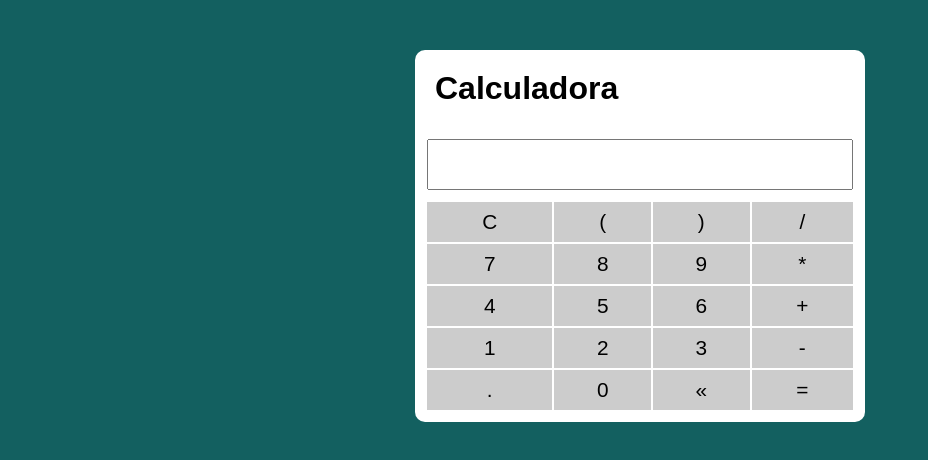
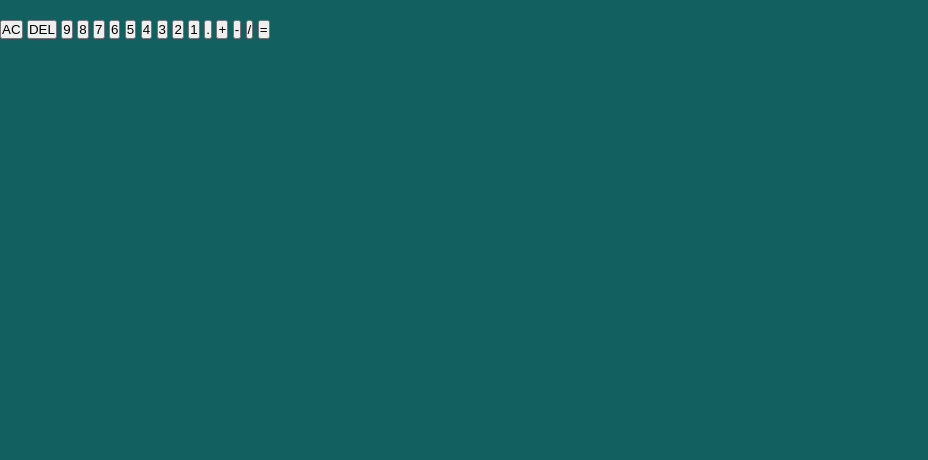
Before and after one commit to Werbeth91/calculadora-js, a plain HTML site: page index.html in a window 1280 px wide. Shown: the whole page, without its empty margins (0-928 px from the left). Drawn offline with Linux system fonts and the light colour scheme.

Commit message:
refator: melhoria no código html

```diff
--- a/index.html
+++ b/index.html
@@ -4,50 +4,34 @@
     <meta charset="UTF-8" />
     <meta http-equiv="X-UA-Compatible" content="IE=edge" />
     <meta name="viewport" content="width=device-width, initial-scale=1.0" />
+    <link rel="preconnect" href="https://fonts.googleapis.com">
+<link rel="preconnect" href="https://fonts.gstatic.com" crossorigin>
+<link href="https://fonts.googleapis.com/css2?family=Montserrat&display=swap" rel="stylesheet">
     <link rel="stylesheet" href="style.css" />
     <title>Calculadora</title>
   </head>
   <body>
-    <section class="container">
-      <h1>Calculadora</h1>
-      <table class="calculadora">
-        <tr>
-          <td colspan="4"><input type="text" class="display" /></td>
-        </tr>
-        <tbody>
-          <tr>
-            <td><button class="tecla btn-limpar">C</button></td>
-            <td><button class="tecla btn-num">(</button></td>
-            <td><button class="tecla btn-num">)</button></td>
-            <td><button class="tecla btn-num">/</button></td>
-          </tr>
-          <tr>
-            <td><button class="tecla btn-num">7</button></td>
-            <td><button class="tecla btn-num">8</button></td>
-            <td><button class="tecla btn-num">9</button></td>
-            <td><button class="tecla btn-num">*</button></td>
-          </tr>
-          <tr>
-            <td><button class="tecla btn-num">4</button></td>
-            <td><button class="tecla btn-num">5</button></td>
-            <td><button class="tecla btn-num">6</button></td>
-            <td><button class="tecla btn-num">+</button></td>
-          </tr>
-          <tr>
-            <td><button class="tecla btn-num">1</button></td>
-            <td><button class="tecla btn-num">2</button></td>
-            <td><button class="tecla btn-num">3</button></td>
-            <td><button class="tecla btn-num">-</button></td>
-          </tr>
-          <tr>
-            <td><button class="tecla btn-num">.</button></td>
-            <td><button class="tecla btn-num">0</button></td>
-            <td><button class="tecla btn-delete">&laquo;</button></td>
-            <td><button class="tecla btn-igual">=</button></td>
-          </tr>
-        </tbody>
-      </table>
-    </section>
-    <script src="app.js"></script>
+
+    <div class="display"></div>
+    <div class="displayPreview"></div>
+
+    <button class="span-larger">AC</button>
+    <button>DEL</button>
+    <button>9</button>
+    <button>8</button>
+    <button>7</button>
+    <button>6</button>
+    <button>5</button>
+    <button>4</button>
+    <button>3</button>
+    <button>2</button>
+    <button>1</button>
+    <button class="span-larger">.</button>
+    <button>+</button>
+    <button>-</button>
+    <button>/</button>
+    <button>=</button>
+
+    <script src="script.js"></script>
   </body>
 </html>
```
Also changed, not shown: script.js (renamed from app.js).
